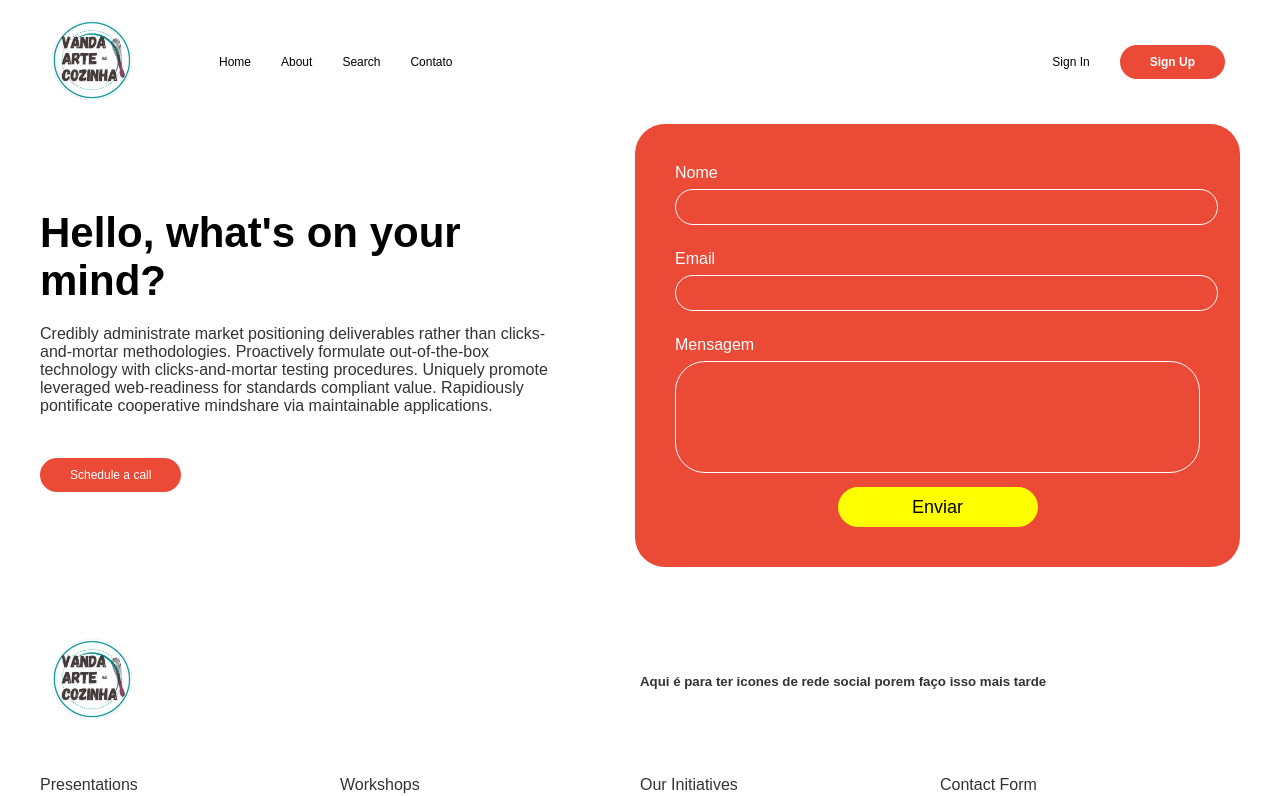
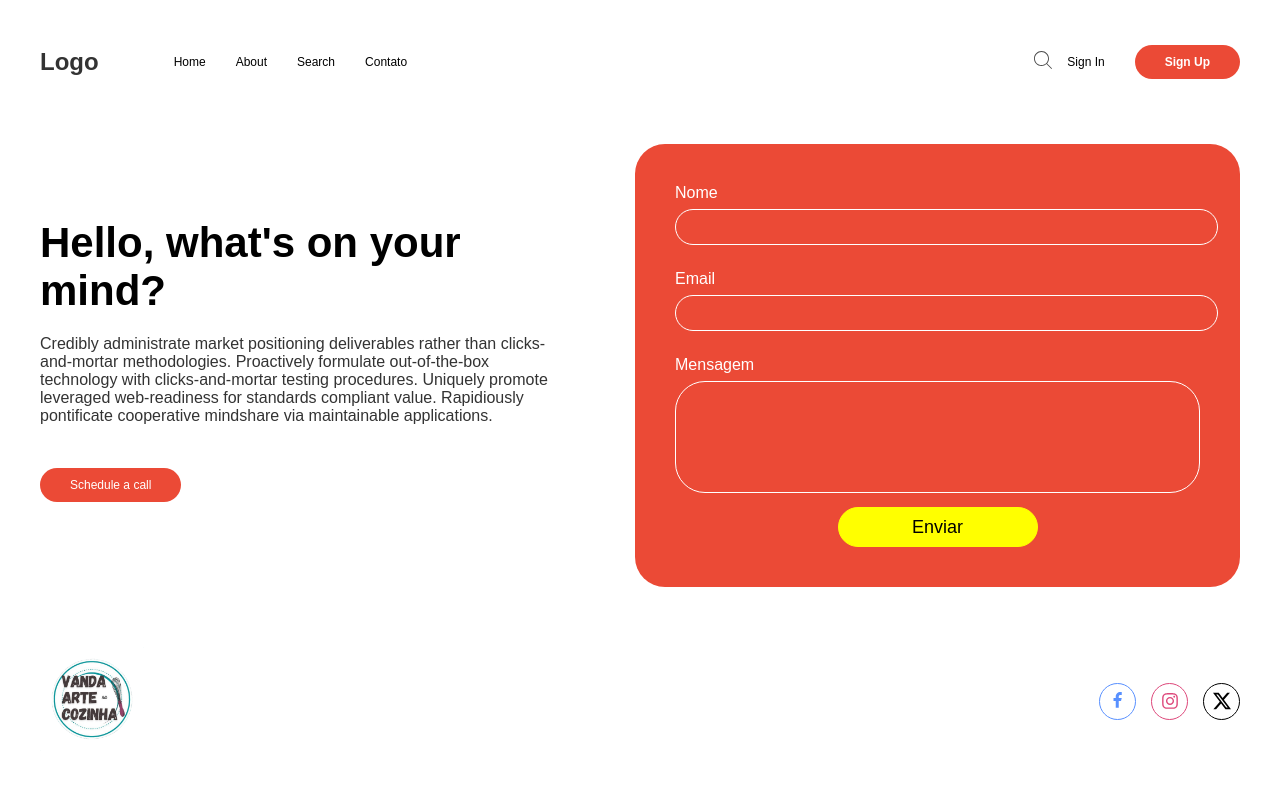
Before and after one commit to DouglasGonc/React-ViteImersao, a React (Vite) app: page /contato in a window 1280 px wide. Shown: the top 796 px of the page. Built offline with nearby package versions, Linux system fonts and the light colour scheme.

Commit message:
icones de rede social no footer

```diff
--- a/src/components/footer.tsx
+++ b/src/components/footer.tsx
@@ -1,5 +1,8 @@
 import React from 'react';
 import styled from 'styled-components';
+import FacebookIcon from '../icons/facebook-icon';
+import { InstagramIcon } from '../icons/instagram-icon';
+import { XIcon } from '../icons/twitter-X-icon';
 
 const FooterContainer = styled.footer`
 `;
@@ -54,8 +57,10 @@ const Footer: React.FC = () => {
                         <img src="/img/Design-logo-vanda-sem-fundo.png" alt="logo" />
                     </LogoF>
                 </section>
-                <section>
-                    <h5>Aqui é para ter icones de rede social porem faço isso mais tarde</h5>
+                <section style={{ display: 'flex', justifyContent: 'flex-end', alignItems: 'center', columnGap: '15px' }}>
+                    <FacebookIcon />
+                    <InstagramIcon />
+                    <XIcon />
                 </section>
             </FooterGrid1>
             <FooterGrid2>
--- a/src/components/header.tsx
+++ b/src/components/header.tsx
@@ -1,6 +1,7 @@
 import React from 'react';
 import styled from 'styled-components';
 import { Link } from 'react-router-dom';
+import SearchIcon from '../icons/search-icon';
 
 const HeaderContainer = styled.header`
     background-color: #fff;
@@ -49,7 +50,7 @@ const StyledLink = styled(Link)`
 
 const NavButton = styled.a`
     text-decoration: none;
-    margin: 45px 15px;
+    margin: 45px 0px 45px 15px;
     font-size: 12px;
     background-color: var(--button-color-primary);
     color: #fff;
@@ -70,7 +71,8 @@ const Header: React.FC = () => {
             <Headerflex>
                 <section>
                     <LogoH>
-                        <img src="/img/Design-logo-vanda-sem-fundo.png" alt="logo" />
+                        {/* <img src="/img/Design-logo-vanda-sem-fundo.png" alt="logo" /> */}
+                        <h1>Logo</h1>
                     </LogoH>
                     <Nav>
                         <StyledLink to="/">Home</StyledLink>
@@ -80,8 +82,7 @@ const Header: React.FC = () => {
                     </Nav>
                 </section>
                 <section>
-                    <div>
-                    </div>
+                    <div><SearchIcon size={18} color="#4a4a4a" /></div>
                     <StyledLink to="/sobre-nos">Sign In</StyledLink>
                     <NavButton href="#">Sign Up</NavButton>
                 </section>
--- a/src/components/main/search-bar.tsx
+++ b/src/components/main/search-bar.tsx
@@ -1,5 +1,5 @@
 import styled from 'styled-components';
-import SearchIcon from './search-icon';
+import SearchIcon from '../../icons/search-icon';
 const SearchForm = styled.form`
     display: flex;
     align-items: center;
--- /dev/null
+++ b/src/icons/facebook-icon.tsx
@@ -0,0 +1,41 @@
+import React from 'react';
+import styled from 'styled-components';
+
+const CicleSocial = styled.a`
+    width: 35px;
+    height: 35px;
+    border: 1px solid #5890FF;
+    border-radius: 50%;
+
+    display: flex;
+    justify-content: center;
+    align-items: center;
+
+    text-decoration: none;
+
+    svg{
+        width: 18px;
+        height: 18px;
+        fill: #5890FF;
+    }
+
+    &:hover, &:hover svg{
+        background-color: #5890FF;
+        fill: #fff;
+    }
+`;
+
+const FacebookIcon: React.FC = () => {
+  return (
+    <CicleSocial>
+        <svg
+            xmlns="http://www.w3.org/2000/svg"
+            viewBox="0 0 24 24"
+        >
+            <path d="M9 8H6V12H9V21H13V12H16L17 8H13V6C13 5.46957 13.2107 4.96086 13.5858 4.58579C13.9609 4.21071 14.4696 4 15 4H17V0H15C13.4087 0 11.8826 0.632141 10.7574 1.75736C9.63214 2.88258 9 4.4087 9 6V8Z" />
+        </svg>
+    </CicleSocial>
+  );
+};
+
+export default FacebookIcon;
--- /dev/null
+++ b/src/icons/instagram-icon.tsx
@@ -0,0 +1,43 @@
+import React from 'react';
+import styled from 'styled-components';
+
+const CicleSocialI = styled.a`
+    width: 35px;
+    height: 35px;
+    border: 1px solid #DE487B;
+    border-radius: 50%;
+
+    display: flex;
+    justify-content: center;
+    align-items: center;
+
+    text-decoration: none;
+
+    svg{
+        width: 18px;
+        height: 18px;
+        fill: #DE487B;
+    }
+
+    &:hover, &:hover svg{
+        background-color: #DE487B;
+        fill: #fff;
+    }
+`;
+
+export const InstagramIcon: React.FC = () => {
+    return (
+        <CicleSocialI>
+            <svg
+                width="15"
+                className="e-font-icon-svg e-fab-instagram"
+                viewBox="0 0 448 512"
+                xmlns="http://www.w3.org/2000/svg"
+            >
+                <path
+                    d="M224.1 141c-63.6 0-114.9 51.3-114.9 114.9s51.3 114.9 114.9 114.9S339 319.5 339 255.9 287.7 141 224.1 141zm0 189.6c-41.1 0-74.7-33.5-74.7-74.7s33.5-74.7 74.7-74.7 74.7 33.5 74.7 74.7-33.6 74.7-74.7 74.7zm146.4-194.3c0 14.9-12 26.8-26.8 26.8-14.9 0-26.8-12-26.8-26.8s12-26.8 26.8-26.8 26.8 12 26.8 26.8zm76.1 27.2c-1.7-35.9-9.9-67.7-36.2-93.9-26.2-26.2-58-34.4-93.9-36.2-37-2.1-147.9-2.1-184.9 0-35.8 1.7-67.6 9.9-93.9 36.1s-34.4 58-36.2 93.9c-2.1 37-2.1 147.9 0 184.9 1.7 35.9 9.9 67.7 36.2 93.9s58 34.4 93.9 36.2c37 2.1 147.9 2.1 184.9 0 35.9-1.7 67.7-9.9 93.9-36.2 26.2-26.2 34.4-58 36.2-93.9 2.1-37 2.1-147.8 0-184.8zM398.8 388c-7.8 19.6-22.9 34.7-42.6 42.6-29.5 11.7-99.5 9-132.1 9s-102.7 2.6-132.1-9c-19.6-7.8-34.7-22.9-42.6-42.6-11.7-29.5-9-99.5-9-132.1s-2.6-102.7 9-132.1c7.8-19.6 22.9-34.7 42.6-42.6 29.5-11.7 99.5-9 132.1-9s102.7-2.6 132.1 9c19.6 7.8 34.7 22.9 42.6 42.6 11.7 29.5 9 99.5 9 132.1s2.7 102.7-9 132.1z"
+                />
+            </svg>
+        </CicleSocialI>
+    );
+}
--- /dev/null
+++ b/src/icons/twitter-X-icon.tsx
@@ -0,0 +1,39 @@
+import React from 'react';
+import styled from 'styled-components';
+
+const CicleSocialX = styled.a`
+    width: 35px;
+    height: 35px;
+    border: 1px solid #000;
+    border-radius: 50%;
+
+    display: flex;
+    justify-content: center;
+    align-items: center;
+
+    text-decoration: none;
+
+    svg {
+        width: 18px;
+        height: 18px;
+        fill: #000;
+    }
+
+    &:hover, &:hover svg {
+        background-color: #000;
+        fill: #fff;
+    }
+`;
+
+export const XIcon: React.FC = () => {
+    return (
+        <CicleSocialX>
+            <svg
+                xmlns="http://www.w3.org/2000/svg"
+                viewBox="0 0 16 16"
+            >
+                <path d="M12.6.75h2.454l-5.36 6.142L16 15.25h-4.937l-3.867-5.07-4.425 5.07H.316l5.733-6.57L0 .75h5.063l3.495 4.633L12.601.75Zm-.86 13.028h1.36L4.323 2.145H2.865z"/>
+            </svg>
+        </CicleSocialX>
+    );
+};
--- a/src/pages/Contact.tsx
+++ b/src/pages/Contact.tsx
@@ -55,7 +55,7 @@ const Formulario = styled.div`
     border: none;
     border-radius: 30px;
     padding: 40px;
-    margin: 0 0 0 70px;
+    margin: 20px 0 0 70px;
 
     .form{
         max-width: 600px;
```
Also changed, not shown: src/icons/facebook-icon.jsx (deleted, +0 -7 lines), src/icons/instagram-icon.jsx (deleted, +0 -7 lines), src/icons/linkedin-icon.tsx (renamed from src/icons/linkedin-icon.jsx), src/icons/search-icon.tsx (renamed from src/components/main/search-icon.tsx), src/icons/youtube-icon.tsx (renamed from src/icons/youtube-icon.jsx).
